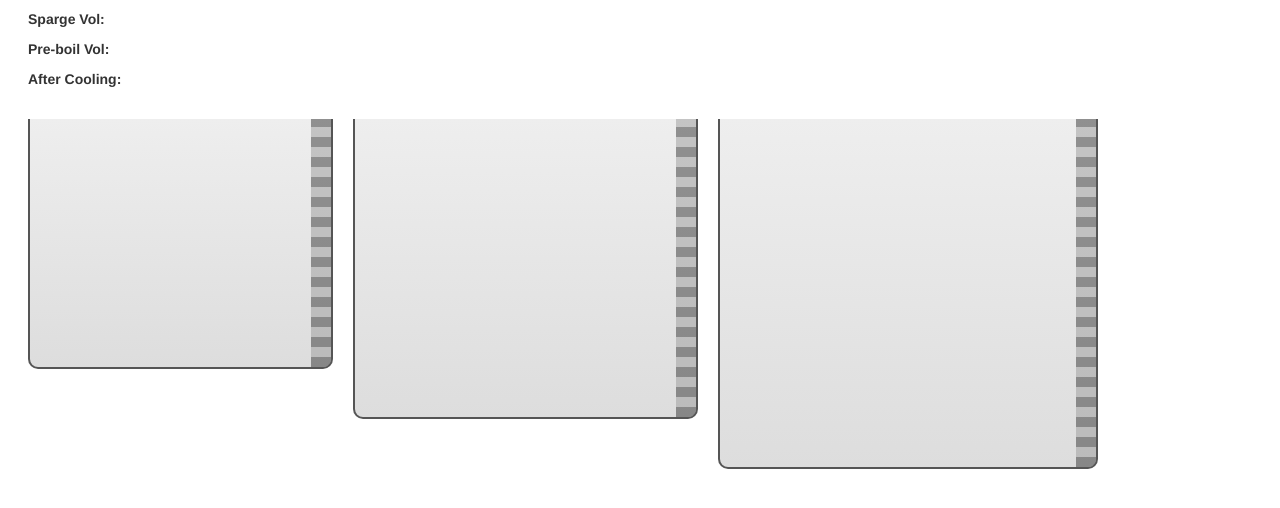
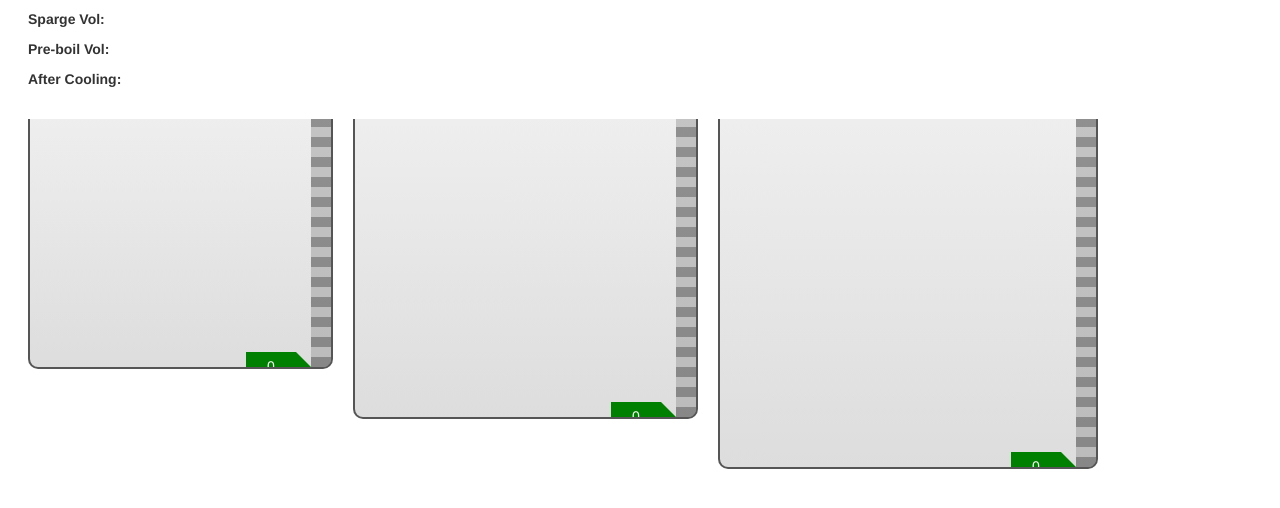
Before and after one commit to joelkbennett/BrewCalc, a plain HTML site: page index.html in a window 1280 px wide. Shown: the part 218-726 px from the top of the page. Drawn offline with nearby package versions, Linux system fonts and the light colour scheme.

Commit message:
added volume labels in visual

```diff
--- a/css/style.css
+++ b/css/style.css
@@ -1,5 +1,9 @@
 body {
     margin: 2em;
+}
+
+.inline-block {
+    display: inline-block;
 }
 
 .vessel {
@@ -21,7 +25,7 @@ body {
 }
 
 .water {
-    background-color: #ddd;
+    background-color: #E0F0FF;
 }
 
 .mash, .wort {
@@ -37,3 +41,37 @@ body {
     opacity: .5;
     background-image: repeating-linear-gradient(0deg, #333, #333 10px, #999 10px, #999 20px);
 }
+
+.indicator {
+    position: absolute;
+    right: 20px;
+    bottom: -15px;
+    width: 85px;
+    height: 30px;
+}
+
+.indicator-label {
+    position: absolute;
+    top: 0;
+    right: 15px;
+    background-color: green;
+    width: 50px;
+    height: 30px;
+    text-align: center;
+    line-height: 28px;
+    color: white;
+}
+
+.level-value {
+    color: white;
+}
+
+.arrow-left {
+    position: absolute;
+    top: 0; right: 0;
+    width: 0;
+    height: 0;
+    border-top: 15px solid transparent;
+    border-bottom: 15px solid transparent;
+    border-left:15px solid green;
+}
--- a/index.html
+++ b/index.html
@@ -39,7 +39,7 @@
                 <div class="form-group">
                     <div class="input-group">
                         <label class="sr-only" for="grain" placeholder="Enter Total Grain Weight">Grain Weight</label>
-                        <input type="text" class="form-control" id="grain"/>
+                        <input type="number" class="form-control" id="grain"/>
                     </div>
                 </div>
             </form>
@@ -61,16 +61,28 @@
     <div id="htl-visual" class="vessel">
         <div class="liquid water"></div>
         <div class="measure"></div>
+        <div class="indicator">
+            <div class="indicator-label inline-block">0</div>
+            <div class="arrow-left inline-block"></div>
+        </div>
     </div>
 
     <div id="mash-visual" class="vessel">
         <div class="liquid mash"></div>
         <div class="measure"></div>
+        <div class="indicator">
+            <div class="indicator-label inline-block">0</div>
+            <div class="arrow-left inline-block"></div>
+        </div>
     </div>
 
     <div id="kettle-visual" class="vessel">
         <div class="liquid wort"></div>
         <div class="measure"></div>
+        <div class="indicator">
+            <div class="indicator-label inline-block">0</div>
+            <div class="arrow-left inline-block"></div>
+        </div>
     </div>
 </section>
 
--- a/js/app/app.js
+++ b/js/app/app.js
@@ -12,7 +12,7 @@ var brew = new VolCalc(),
     //postBoil = mashDetails.find('#post-boil-vol'),
     postCool = mashDetails.find('#cooled-vol');
 
-grainInput.on('keyup', function() {
+grainInput.on('change', function() {
     brew.init($('#grain').val());
     htlVisual.update(brew.getHeight(brew.getSpargeVol(), system.liquorDenom));
     mashVisual.update(brew.getHeight(brew.getMashVol(), system.mashDenom));
--- a/js/app/visuals.js
+++ b/js/app/visuals.js
@@ -17,6 +17,10 @@ function VesselVisual(config) {
         this.config.el.find('.liquid').animate({
             height: newLiquidHeight
         });
+        this.config.el.find('.indicator').animate({
+            bottom: newLiquidHeight - 15
+        }, 1000);
+        this.config.el.find('.indicator-label').html(liquidHeight);
     };
 }
 
```
